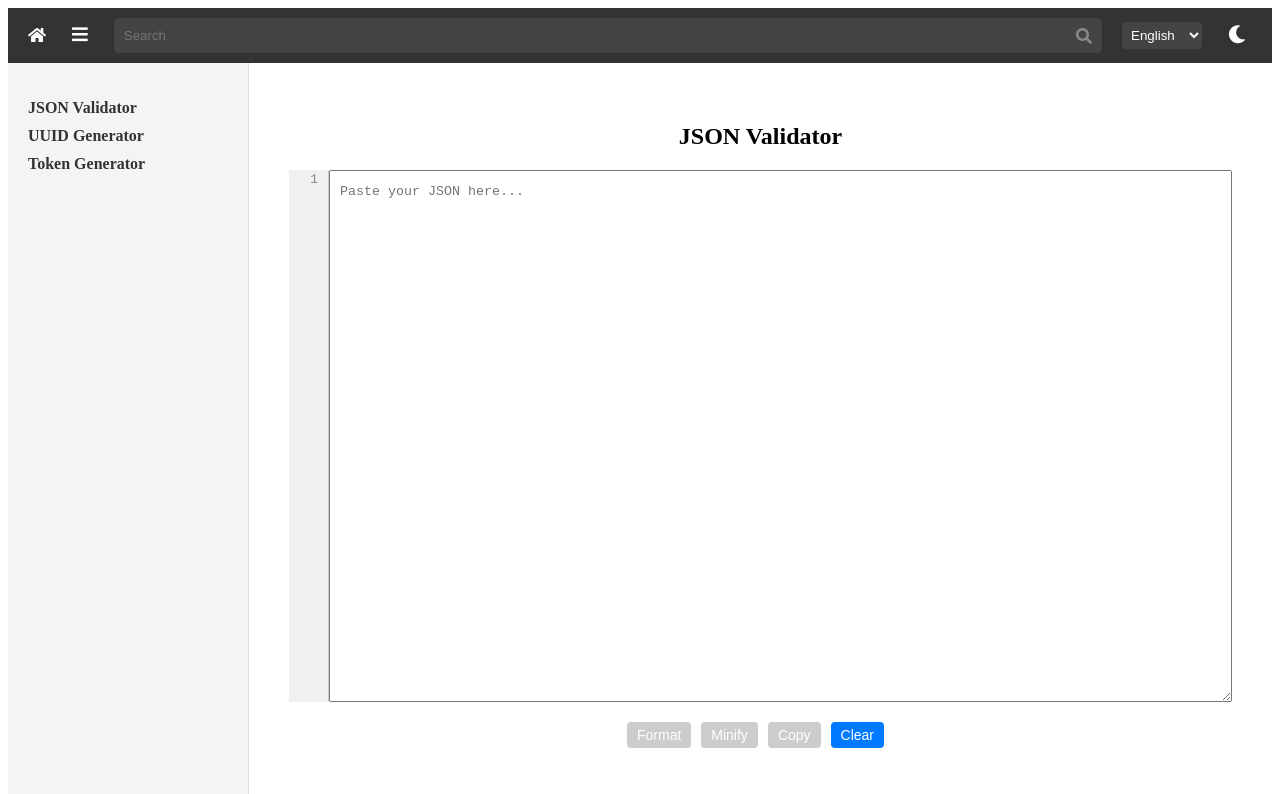
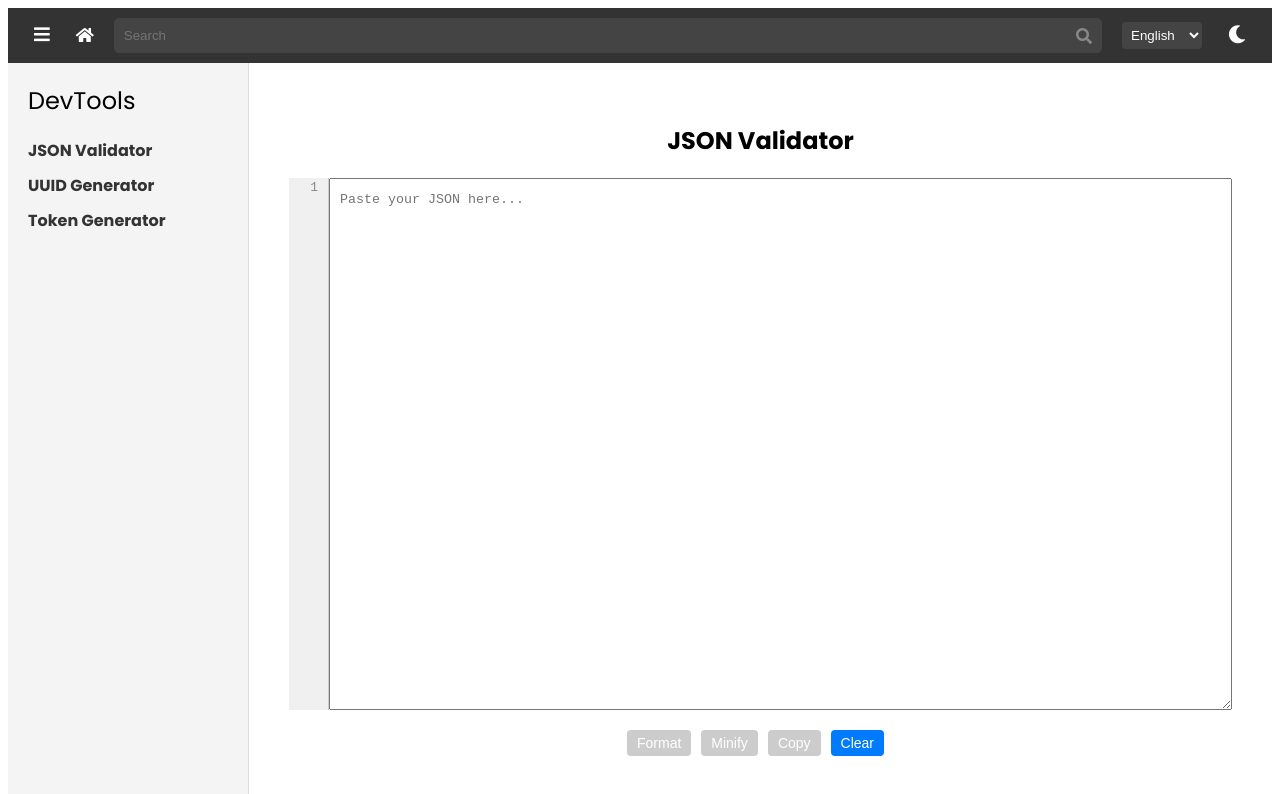
Before and after one commit to sergey-voloshin02/my-tools-page, a Vue app: page /json-validator in a window 1280 px wide. Shown: the top 794 px of the page. Built offline with nearby package versions, Linux system fonts and the light colour scheme.

Commit message:
navbar upd

```diff
--- a/public/index.html
+++ b/public/index.html
@@ -11,6 +11,8 @@
   </title>
 
   <link rel="stylesheet" href="https://cdnjs.cloudflare.com/ajax/libs/font-awesome/5.15.4/css/all.min.css" />
+  <link rel="stylesheet" href="https://fonts.googleapis.com/css2?family=Poppins:wght@400;500;700&display=swap" />
+
 
 </head>
 
--- a/src/App.vue
+++ b/src/App.vue
@@ -1,15 +1,13 @@
 <template>
   <div>
-    <!-- Навбар вынесен в отдельный компонент -->
     <MainNavbar @open-search="openSearch" @toggle-menu="toggleMenu" />
 
-    <!-- Компонент поиска -->
     <SearchBar ref="searchBar" />
 
-    <!-- Основной контейнер -->
     <div class="main-container">
-      <!-- Левое меню -->
+      <!-- Левое меню с логотипом -->
       <aside class="left-menu" v-if="isMenuVisible">
+        <div class="logo">DevTools</div> <!-- Логотип -->
         <ul>
           <li><router-link to="/json-validator">JSON Validator</router-link></li>
           <li><router-link to="/uuid-generator">UUID Generator</router-link></li>
@@ -17,7 +15,6 @@
         </ul>
       </aside>
 
-      <!-- Контент -->
       <main class="content">
         <router-view></router-view>
       </main>
@@ -26,14 +23,13 @@
 </template>
 
 <script>
-// Импортируем компоненты
 import MainNavbar from './components/Navbar.vue';
 import SearchBar from './components/SearchBar.vue';
 
 export default {
   name: 'App',
   components: {
-    MainNavbar, // Регистрируем MainNavbar
+    MainNavbar,
     SearchBar,
   },
   data() {
@@ -43,89 +39,23 @@ export default {
   },
   methods: {
     openSearch() {
-      // Открываем компонент поиска через его ref
       this.$refs.searchBar.openSearch();
     },
     toggleMenu() {
-      // Скрываем или показываем левое меню
-      this.isMenuVisible = !this.isMenuVisible;
+      this.isMenuVisible = !this.isMenuVisible; // Скрываем/показываем меню
     },
   },
 };
 </script>
 
 <style scoped>
-/* Стили для навбара и страницы */
-.navbar {
-  background-color: #333;
-  color: white;
-  padding: 10px 20px;
-  display: flex;
-  justify-content: space-between;
-  align-items: center;
+* {
+  font-family: 'Poppins', sans-serif;
 }
 
-.navbar .navbar-left,
-.navbar .navbar-right {
-  display: flex;
-  align-items: center;
-}
-
-.navbar .home-btn,
-.navbar .menu-btn,
-.navbar .theme-btn {
-  background: none;
-  border: none;
-  color: white;
-  font-size: 18px;
-  cursor: pointer;
-  margin-right: 20px;
-}
-
-.navbar .home-btn i,
-.navbar .menu-btn i,
-.navbar .theme-btn i {
-  font-size: 20px;
-}
-
-.navbar .search-container {
-  display: flex;
-  flex-grow: 1;
-  max-width: 500px;
-  position: relative;
-}
-
-.navbar .search-container input {
-  width: 100%;
-  padding: 8px;
-  border: none;
-  border-radius: 4px;
-  background-color: #444;
-  color: white;
-  outline: none;
-}
-
-.navbar .search-container .search-icon {
-  position: absolute;
-  right: 10px;
-  top: 50%;
-  transform: translateY(-50%);
-  color: #888;
-}
-
-.navbar-right select {
-  background-color: #444;
-  color: white;
-  border: none;
-  border-radius: 4px;
-  padding: 5px;
-  margin-right: 10px;
-}
-
-/* Основные стили для макета страницы */
 .main-container {
   display: flex;
-  height: calc(100vh - 50px); /* Высота экрана минус высота навбара */
+  height: calc(100vh - 50px);
 }
 
 .left-menu {
@@ -133,6 +63,11 @@ export default {
   width: 200px;
   padding: 20px;
   border-right: 1px solid #ddd;
+}
+
+.left-menu .logo {
+  font-size: 24px;
+  margin-bottom: 20px;
 }
 
 .left-menu ul {
@@ -158,29 +93,5 @@ export default {
 .content {
   flex: 1;
   padding: 20px;
-  background-color: #fff;
-}
-
-/* Темный режим */
-.dark-mode {
-  background-color: #1e1e1e;
-  color: white;
-}
-
-.dark-mode .left-menu {
-  background-color: #333;
-  border-right-color: #444;
-}
-
-.dark-mode .left-menu a {
-  color: #ddd;
-}
-
-.dark-mode .left-menu a:hover {
-  color: #fff;
-}
-
-.dark-mode .content {
-  background-color: #2c2c2c;
 }
 </style>
--- a/src/components/Navbar.vue
+++ b/src/components/Navbar.vue
@@ -2,15 +2,15 @@
     <nav class="navbar">
       <!-- Левая часть навбара -->
       <div class="navbar-left">
-        <!-- Кнопка "Home" -->
-        <router-link to="/" class="home-btn">
-          <i class="fas fa-home"></i>
-        </router-link>
-
         <!-- Кнопка для скрытия/показа левого меню -->
         <button @click="toggleMenu" class="menu-btn">
           <i class="fas fa-bars"></i>
         </button>
+
+        <!-- Кнопка "Home" -->
+        <router-link to="/home" class="home-btn">
+          <i class="fas fa-home"></i>
+        </router-link>
       </div>
 
       <!-- Строка поиска -->
@@ -86,7 +86,7 @@
   .home-btn {
     color: white;
     text-decoration: none;
-    margin-right: 20px;
+    margin-left: 20px;
   }
 
   .menu-btn {
--- a/src/components/SearchBar.vue
+++ b/src/components/SearchBar.vue
@@ -156,13 +156,13 @@
       background-color: rgba(0, 0, 0, 0);
     }
     to {
-      background-color: rgba(0, 0, 0, 0.8);
+      background-color: rgba(0, 0, 0, 0.5);
     }
   }
 
   @keyframes fadeOut {
     from {
-      background-color: rgba(0, 0, 0, 0.8);
+      background-color: rgba(0, 0, 0, 0.5);
     }
     to {
       background-color: rgba(0, 0, 0, 0);
@@ -206,7 +206,7 @@
 
   .search-bar {
     background: #2b2b2b;
-    padding: 10px 20px;
+    padding: 10px 10px;
     border-radius: 8px;
     display: flex;
     align-items: center;
@@ -222,6 +222,7 @@
     background-color: #444;
     color: white;
     border-radius: 5px;
+    font-size: 18px;
   }
 
   .search-bar input::placeholder {
```
